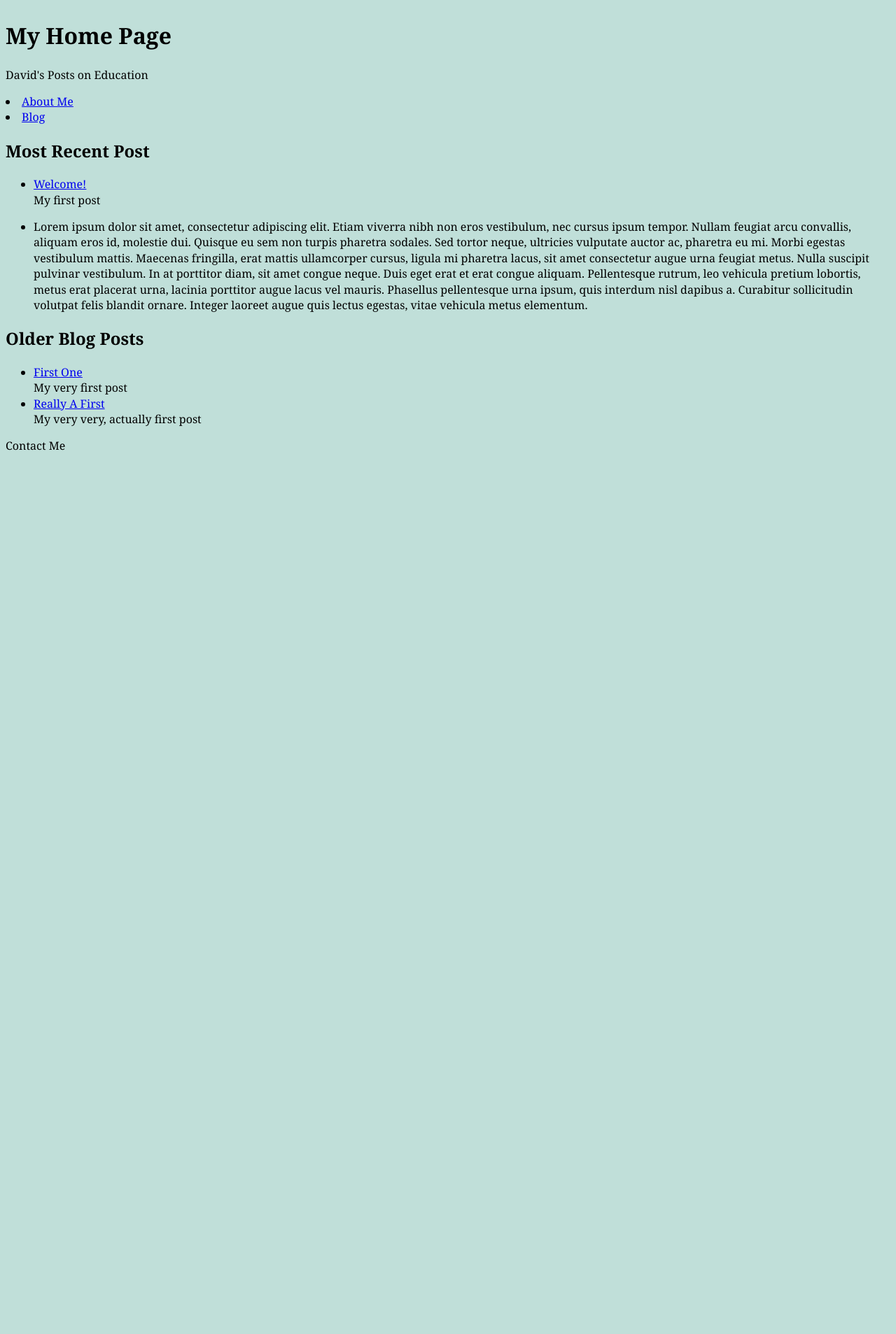
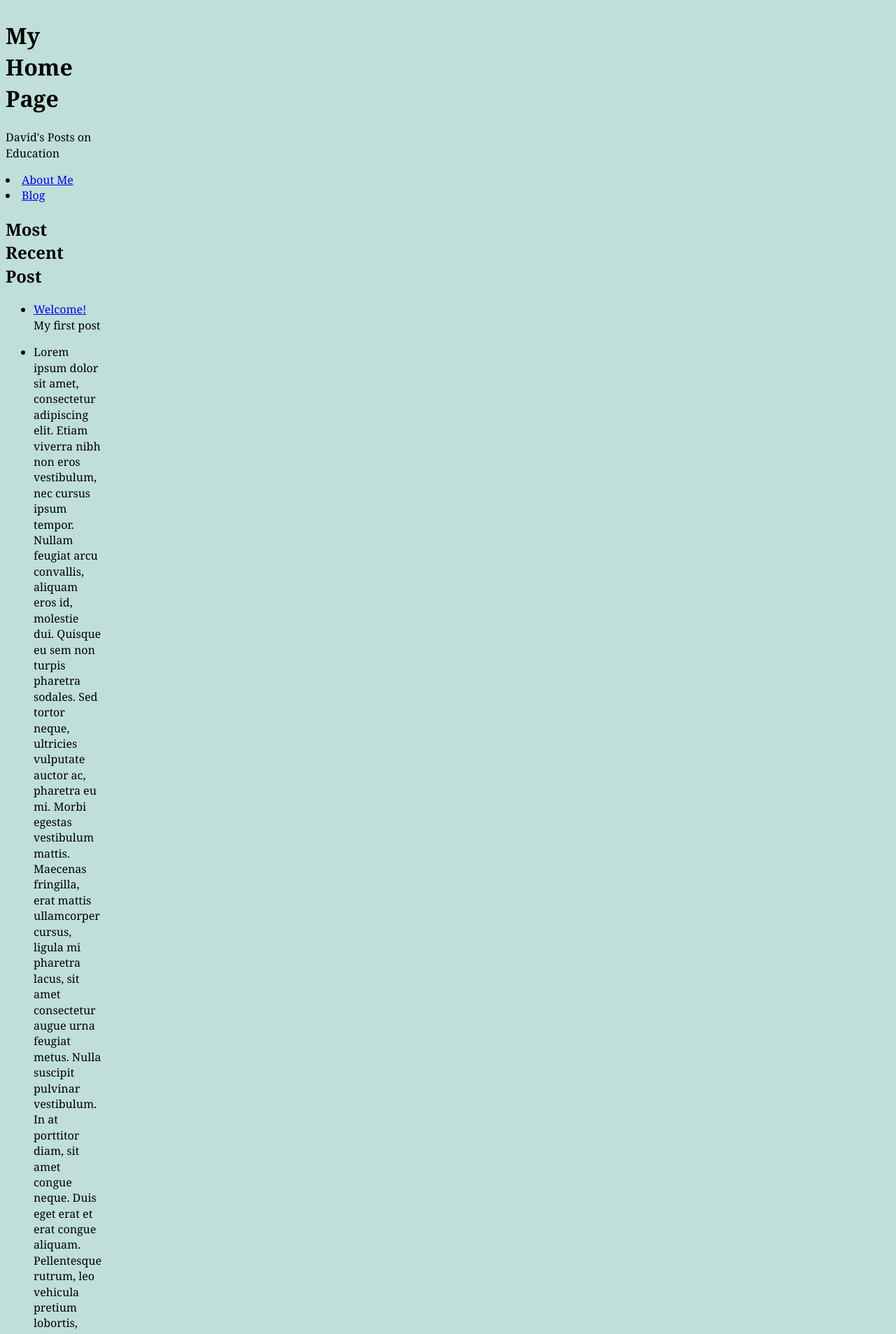
Before and after one commit to davidbroadfoot/site, a Jekyll site: the page built from index.html, in a window 1280 px wide. Shown: the top 1907 px of the page at 70% size. Built offline with Jekyll 4.4.1, drawn with Linux system fonts in a browser that asks for light colours; before the commit the page ends 900 px from its top, so only the background shows below that.

Commit message:
exploring grid

```diff
--- a/assets/css/common.css
+++ b/assets/css/common.css
@@ -3,7 +3,11 @@
   padding: 0;
   font: normal 100%/1.4 Georgia,serif;
 }
-body {background-color: #c0dfd9
+body {background-color: #c0dfd9;
+  display: grid;
+  grid-template-columns:
+  1fr [container-start]repeat(6, minmax(100px, 250px))
+  [container-end] 1fr;
 
 }
 
```
